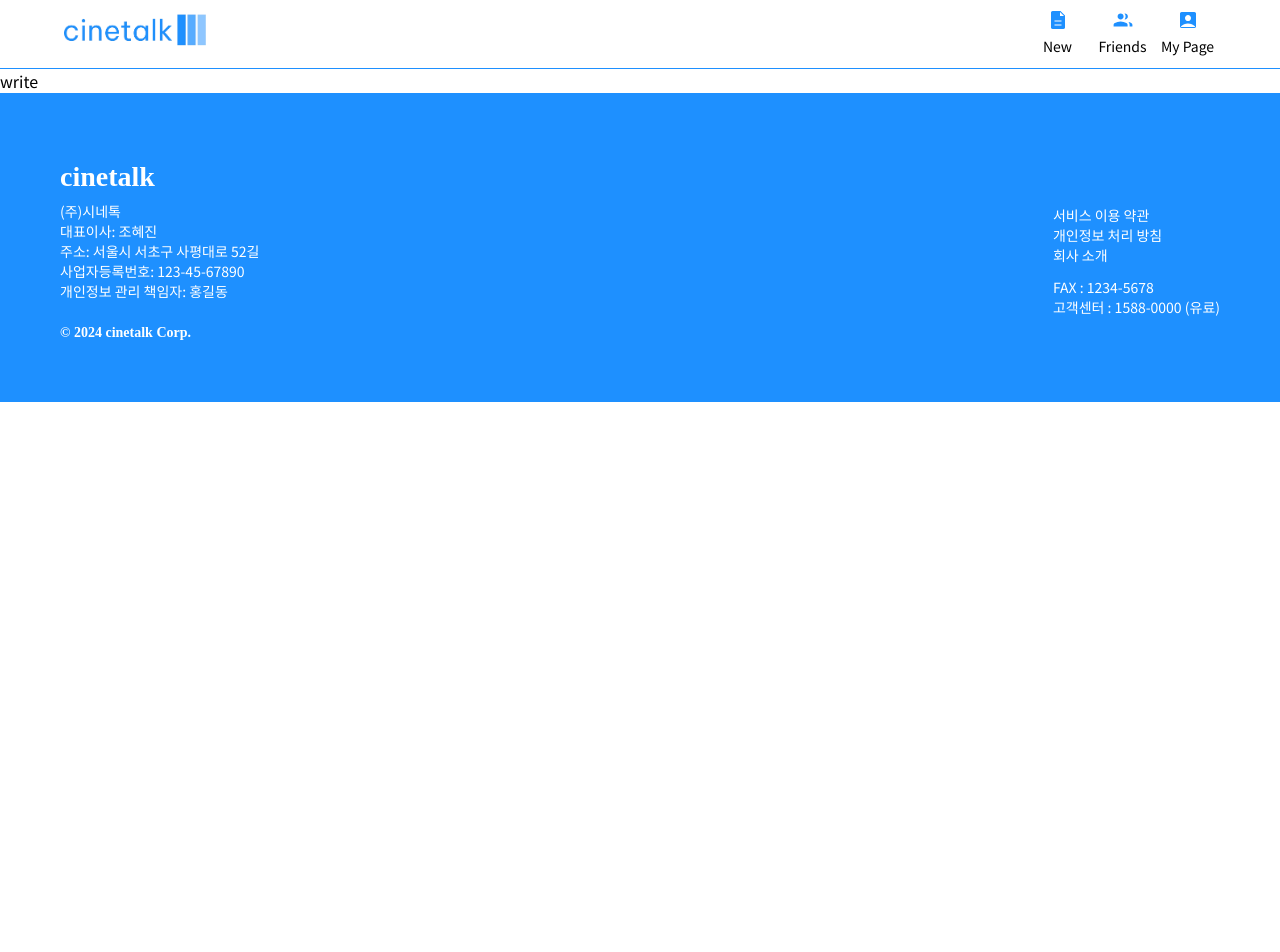
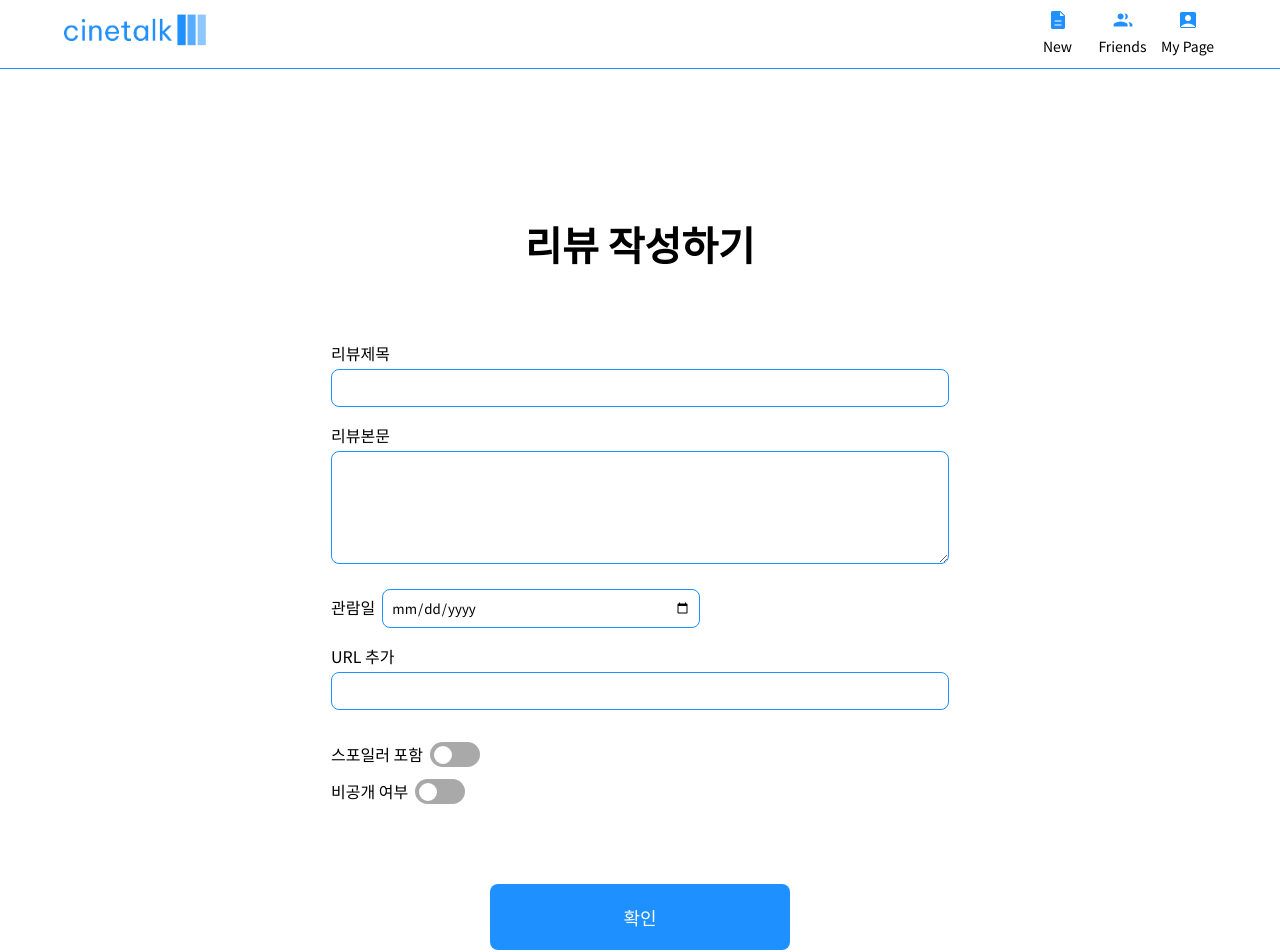
Before and after one commit to hjinn0813/cinetalk, a React (Create React App) app: page /write in a window 1280 px wide. Shown: the top 952 px of the page. Before the commit the page ends 800 px from the top, so only its background shows below. Built offline with nearby package versions, Linux system fonts and the light colour scheme; a web font is replaced by a local one.

Commit message:
feat: 리뷰 작성하기 페이지와 컴포넌트 기본 구조와 디자인 완료

```diff
--- a/src/components/Write/input.jsx
+++ /dev/null
@@ -1,6 +0,0 @@
-// 리뷰제목, 리뷰본문, url 입력 - input
-import React from 'react';
-
-export default function input() {
-  return <div>input</div>;
-}
--- a/src/components/Write/toggle.jsx
+++ b/src/components/Write/toggle.jsx
@@ -1,6 +1,19 @@
 // 스포일러 포함, 비공개 여부 - 토글 스위치
-import React from 'react';
+import React, { useState } from 'react';
+import '../../styles/Write/Toggle.scss'; // 스타일을 위한 CSS 파일
 
-export default function toggle() {
-  return <div>toggle</div>;
-}
+const Toggle = () => {
+  const [isOn, setIsOn] = useState(false);
+
+  const toggleSwitch = () => {
+    setIsOn(!isOn);
+  };
+
+  return (
+    <div className={`toggle-switch ${isOn ? 'on' : ''}`} onClick={toggleSwitch}>
+      <div className="switch"></div>
+    </div>
+  );
+};
+
+export default Toggle;
--- a/src/pages/Write.jsx
+++ b/src/pages/Write.jsx
@@ -1,7 +1,55 @@
 // 리뷰 작성하기 페이지
 
 import React from 'react';
+import Toggle from '../components/Write/toggle';
+import '../styles/Write/Write.scss';
 
-export default function write() {
-  return <div>write</div>;
+export default function Write() {
+  return (
+    <div className="write-container">
+      <div className="w-title">리뷰 작성하기</div>
+      <form className="write-input">
+        <div className="title-area">
+          <label>
+            <div>리뷰제목</div>
+            <input type="text" className="inputarea ipt-title" />
+          </label>
+        </div>
+        <div className="body-area">
+          <label>
+            <div>리뷰본문</div>
+            <textarea rows="5" cols="80" className="inputarea ipt-body" />
+          </label>
+        </div>
+        <div className="date-area">
+          <label>
+            <div>
+              관람일&nbsp;&nbsp;
+              <input type="date" className="inputarea ipt-date" />
+            </div>
+          </label>
+        </div>
+        <div className="url-area">
+          <label>
+            <div>URL 추가</div>
+            <input type="text" className="inputarea ipt-url" />
+          </label>
+        </div>
+
+        <div className="write-toggle">
+          <div className="tg-btn">
+            스포일러 포함&nbsp;&nbsp;
+            <Toggle />
+          </div>
+          <div className="tg-btn">
+            비공개 여부&nbsp;&nbsp;
+            <Toggle />
+          </div>
+        </div>
+        <div className="apply">
+          <button className="apply-btn">확인</button>
+        </div>
+      </form>
+    </div>
+  );
 }
--- /dev/null
+++ b/src/styles/Write/Write.scss
@@ -0,0 +1,76 @@
+// 리뷰 작성하기 페이지 디자인
+@import '../root.scss';
+
+.write-container {
+  margin: 5.625rem 2.5rem;
+  height: auto;
+  display: flex;
+  flex-direction: column;
+  align-items: center;
+}
+.w-title {
+  font-size: 2.5rem;
+  font-weight: 700;
+  display: flex;
+  justify-content: center;
+  align-items: center;
+  flex-direction: column;
+  padding: 1.75rem 0;
+  margin: 1.75rem 0;
+}
+
+.inputarea {
+  border: 1.5px solid $main-blue;
+  border-radius: 8px;
+  margin: 4px 0;
+}
+
+.title-area,
+.body-area,
+.date-area,
+.url-area {
+  margin: 12px 0;
+}
+
+.ipt-title,
+.ipt-url {
+  width: 600px;
+  height: 20px;
+  padding: 8px;
+}
+.ipt-body {
+  height: auto;
+  width: 600px;
+  padding: 8px;
+}
+.ipt-date {
+  width: 300px;
+  padding: 8px;
+}
+
+.write-toggle {
+  margin: 28px 0;
+}
+.tg-btn {
+  display: flex;
+  margin: 12px 0;
+}
+
+.apply {
+  display: flex;
+  justify-content: center;
+  align-items: center;
+  margin: 80px 0;
+}
+.apply-btn {
+  font-size: 1.125rem;
+  background-color: $main-blue;
+  color: $sub-white;
+  border: none;
+  border-radius: 8px;
+  padding: 1.25rem;
+  width: 18.75rem;
+  display: flex;
+  justify-content: center;
+  cursor: pointer;
+}
--- a/src/styles/Write/input.scss
+++ /dev/null
@@ -1 +0,0 @@
-// 리뷰제목, 리뷰본문, url 입력 - input
--- a/src/styles/Write/toggle.scss
+++ b/src/styles/Write/toggle.scss
@@ -1 +1,33 @@
 // 스포일러 포함, 비공개 여부 - 토글 스위치
+
+@import '../root.scss';
+
+.toggle-switch {
+  width: 50px;
+  height: 25px;
+  background-color: $sub-gray;
+  border-radius: 25px;
+  position: relative;
+  cursor: pointer;
+  transition: background-color 0.3s;
+}
+
+.switch {
+  // 내부 버튼 크기
+  width: 18px;
+  height: 18px;
+  background-color: white;
+  border-radius: 50%;
+  position: absolute;
+  top: 3.5px;
+  left: 3.5px;
+  transition: left 0.3s;
+}
+
+.toggle-switch.on {
+  background-color: $main-blue;
+}
+
+.toggle-switch.on .switch {
+  left: 26px;
+}
```
